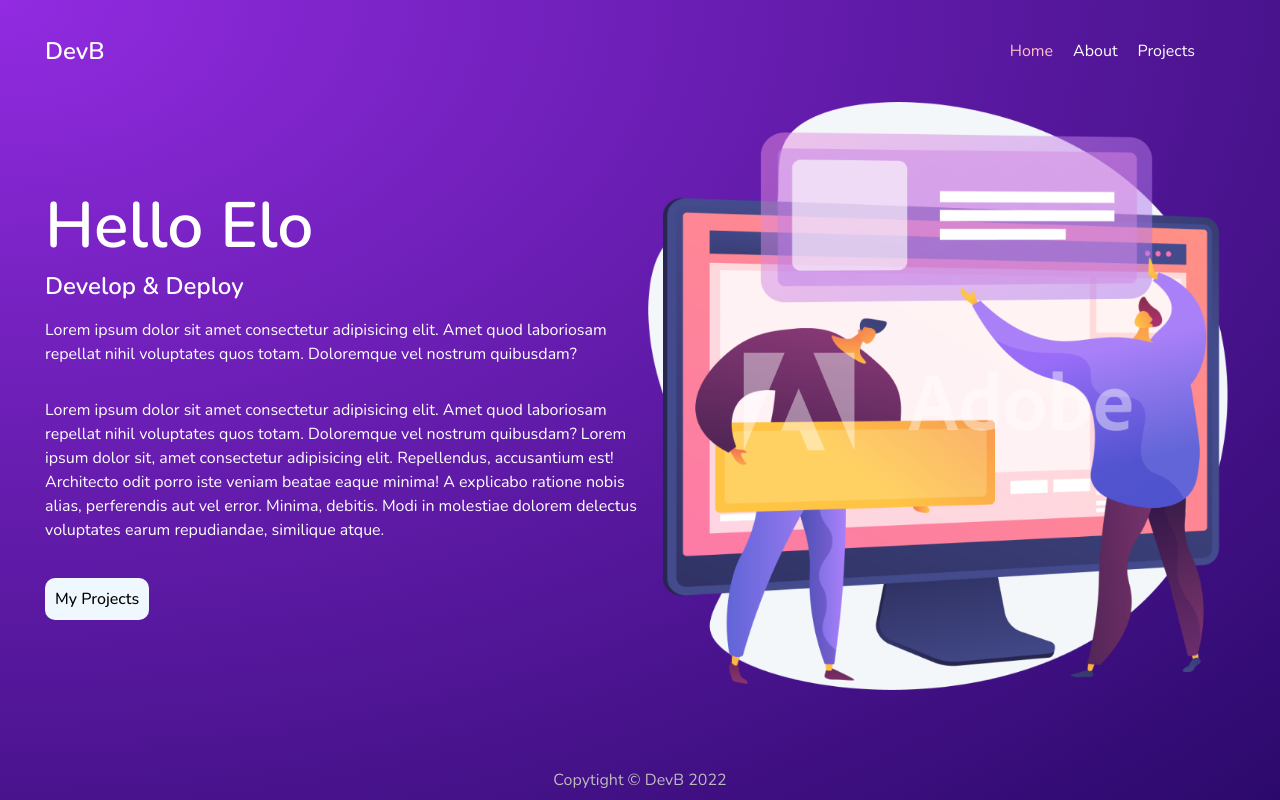
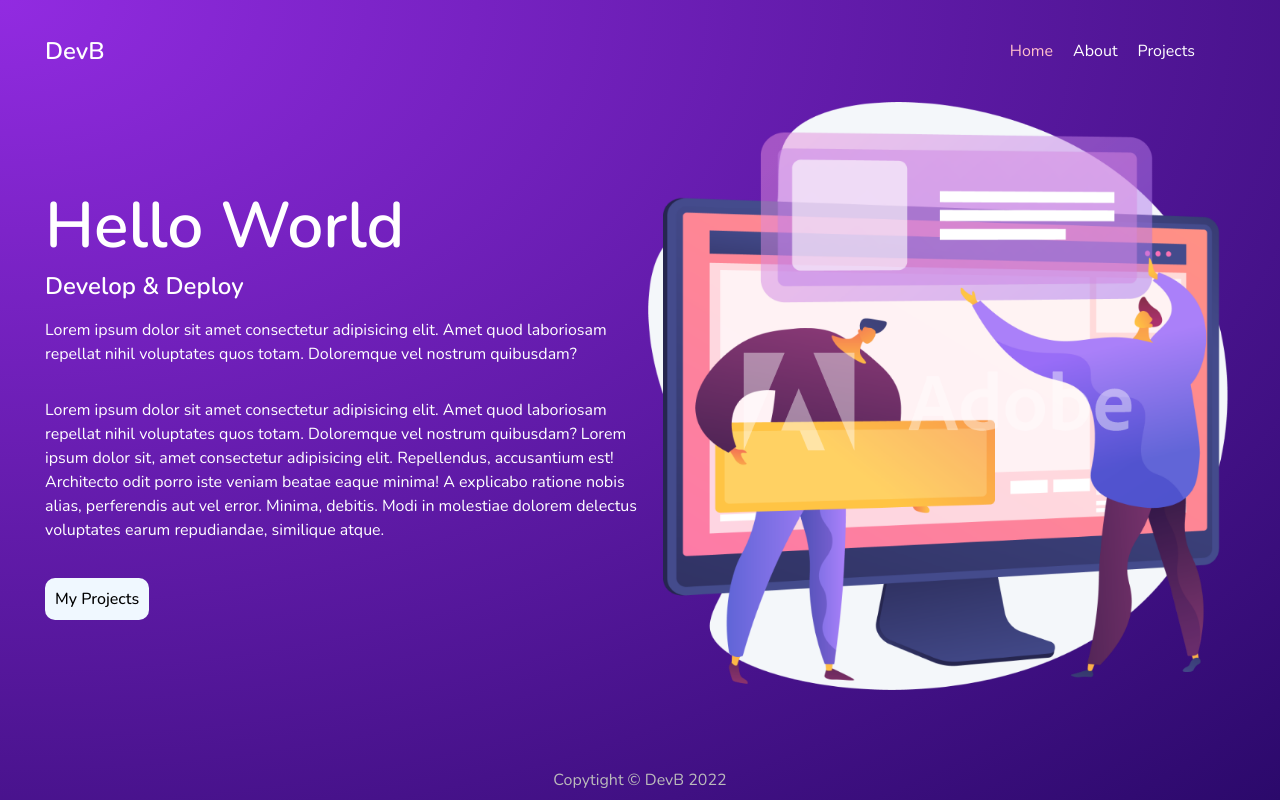
Before and after one commit to zyxzb/gatsby-graphql, a Gatsby site: page / in a window 1280 px wide. Built offline with nearby package versions, Linux system fonts and the light colour scheme; Gatsby itself is replaced by a stand-in of ours.

Commit message:
test-netlify

```diff
--- a/src/pages/index.jsx
+++ b/src/pages/index.jsx
@@ -12,7 +12,7 @@
         <Layout>
             <section className="home">
                 <div className="info">
-                    <h1 className="hello">Hello Elo</h1>
+                    <h1 className="hello">Hello World</h1>
                     <h2>Develop & Deploy</h2>
                     <p>Lorem ipsum dolor sit amet consectetur adipisicing elit. Amet quod laboriosam
                         repellat nihil voluptates quos totam. Doloremque vel nostrum quibusdam?</p>
```
